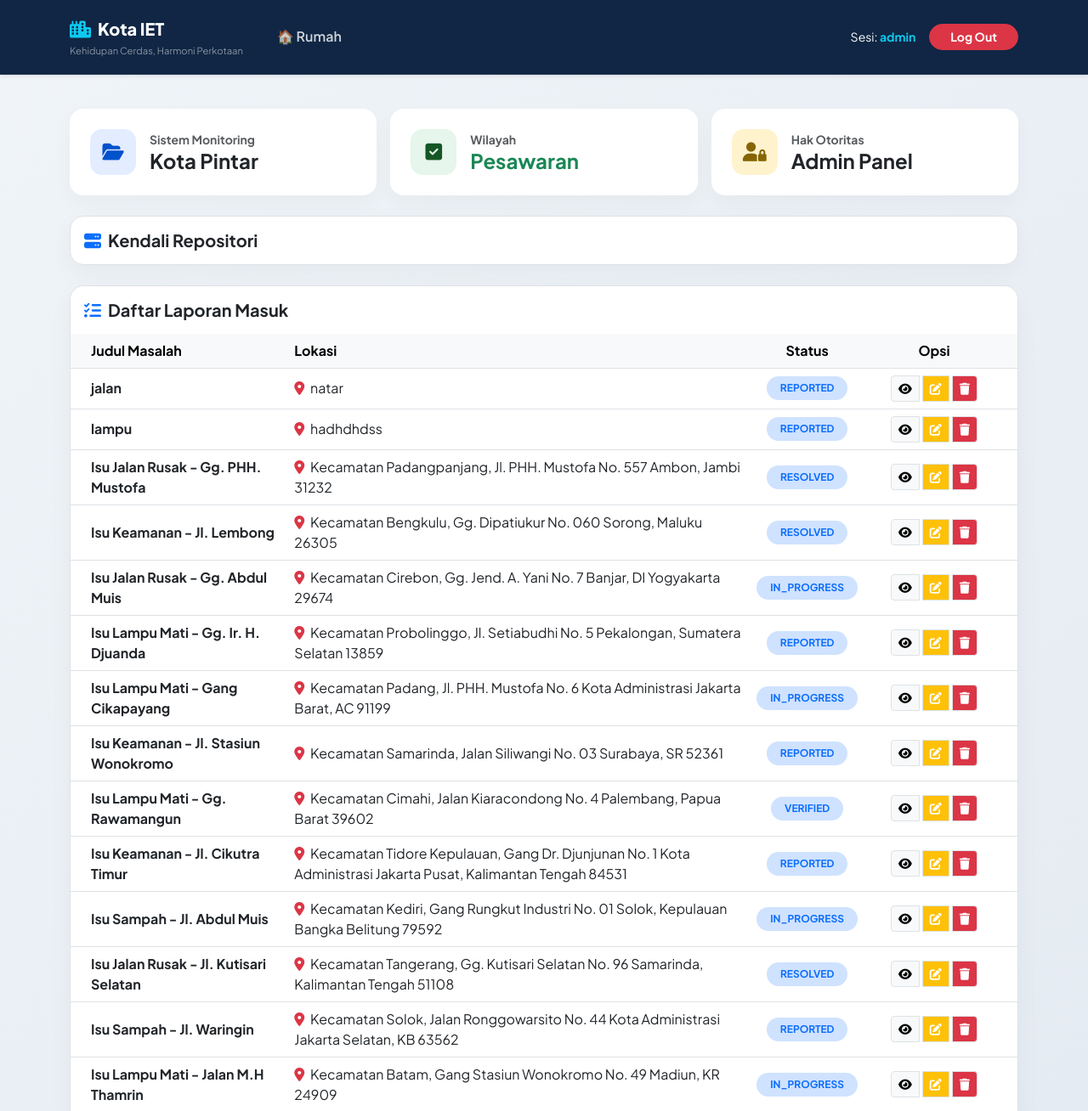
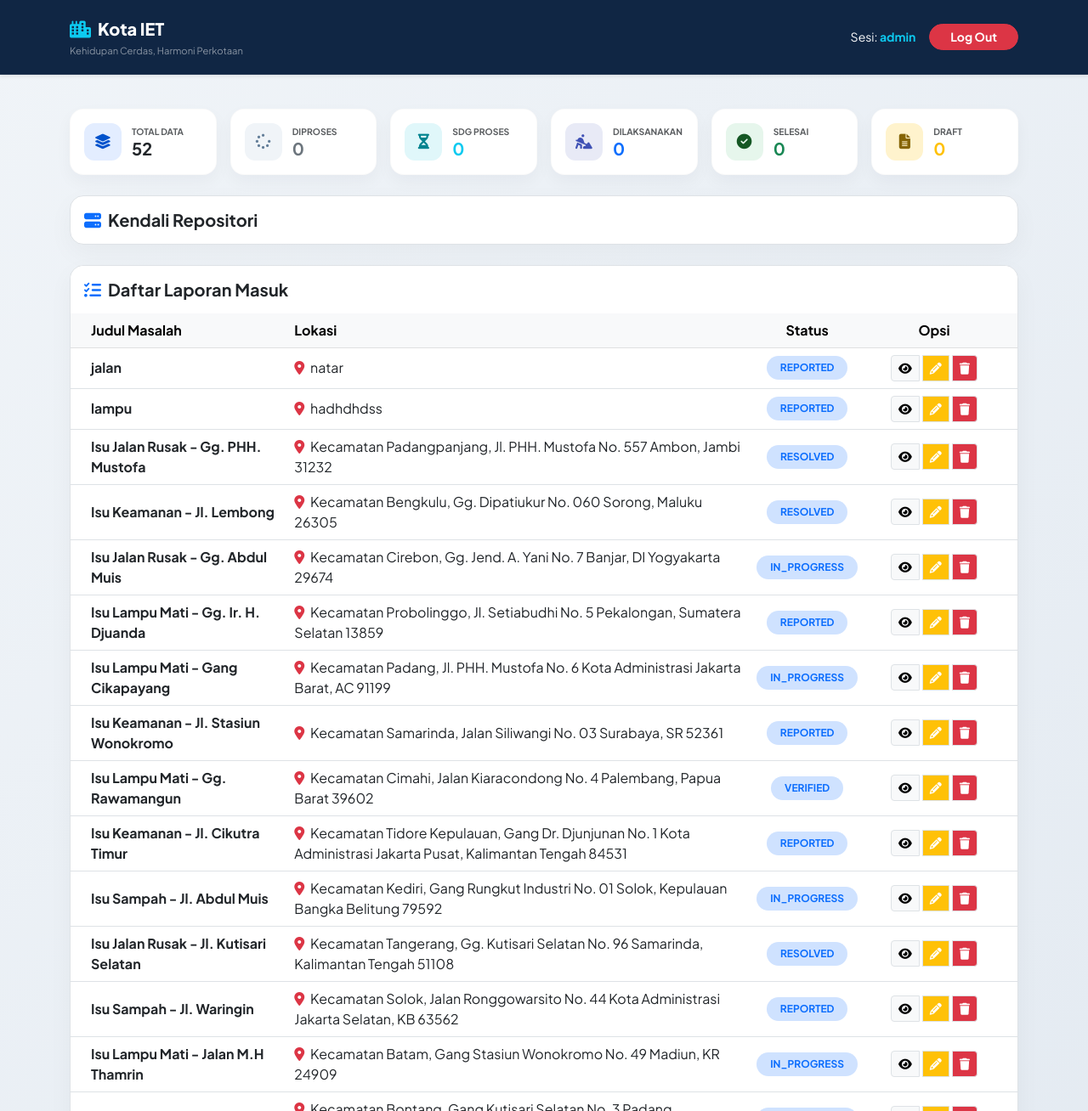
Before and after one commit to IET-Polinela/project-2026-ikromsafei, a Django app: page / in a window 1280 px wide. Shown: the top 1308 px of the page at 85% size. Run offline with Django 5.2, Linux system fonts and the light colour scheme; a user stored in the database is signed in; data comes from the database, SQL or seed files in the repository.

Commit message:
benerin lagi

```diff
--- a/server_smartcity/smartcity_app/urls.py
+++ b/server_smartcity/smartcity_app/urls.py
@@ -15,12 +15,31 @@ router.register(r'report', ReportViewSet, basename='report')
 User = get_user_model()
 
 # ========================================================
-# VIEWS UTAMA SINKRONISASI FRONTEND (ANTI 401 EROR)
+# VIEWS FRONTEND - STATISTIK REAL-TIME & AKURAT
 # ========================================================
 
 def backend_landing_page(request):
+    # Mengambil semua laporan untuk ditampilkan di tabel
     reports_data = Report.objects.all().order_by('-id')
-    return render(request, 'backend_home.html', {'reports': reports_data})
+
+    # Hitung jumlah berdasarkan status secara dinamis dari database
+    total_laporan = Report.objects.count()
+    jumlah_diproses = Report.objects.filter(status__iexact='Diproses').count()
+    jumlah_sedang_diproses = Report.objects.filter(status__iexact='Sedang Diproses').count()
+    jumlah_sedang_dilaksanakan = Report.objects.filter(status__iexact='Sedang Dilaksanakan').count()
+    jumlah_selesai = Report.objects.filter(status__iexact='Selesai').count()
+    jumlah_draft = Report.objects.filter(status__iexact='draft').count()
+
+    konteks = {
+        'reports': reports_data,
+        'total_laporan': total_laporan,
+        'jumlah_diproses': jumlah_diproses,
+        'jumlah_sedang_diproses': jumlah_sedang_diproses,
+        'jumlah_sedang_dilaksanakan': jumlah_sedang_dilaksanakan,
+        'jumlah_selesai': jumlah_selesai,
+        'jumlah_draft': jumlah_draft,
+    }
+    return render(request, 'backend_home.html', konteks)
 
 def login_frontend_view(request):
     if request.method == 'POST':
@@ -57,7 +76,6 @@ def logout_frontend_view(request):
     messages.info(request, 'Sesi Anda telah berakhir.')
     return redirect('backend_home_root')
 
-# 🆕 FUNGSI TAMBAH DATA (UNTUK USER)
 def tambah_laporan_frontend(request):
     if request.method == 'POST' and request.user.is_authenticated:
         t = request.POST.get('title')
@@ -65,10 +83,9 @@ def tambah_laporan_frontend(request):
         s = request.POST.get('status', 'Diproses')
 
         Report.objects.create(title=t, location=l, status=s, user=request.user)
-        messages.success(request, 'Laporan keluhan Anda berhasil dikirim ke sistem!')
+        messages.success(request, 'Laporan baru berhasil disimpan ke sistem!')
     return redirect('backend_home_root')
 
-# 🆕 FUNGSI UBAH DATA STATUS (UNTUK ADMIN)
 def ubah_laporan_frontend(request, pk):
     if request.method == 'POST' and request.user.is_authenticated:
         if request.user.is_staff or request.user.is_superuser:
@@ -80,7 +97,6 @@ def ubah_laporan_frontend(request, pk):
             messages.error(request, 'Akses ditolak! Anda bukan admin.')
     return redirect('backend_home_root')
 
-# 🆕 FUNGSI HAPUS DATA (UNTUK ADMIN)
 def hapus_laporan_frontend(request, pk):
     if request.user.is_authenticated and (request.user.is_staff or request.user.is_superuser):
         laporan = get_object_or_404(Report, pk=pk)
@@ -99,7 +115,6 @@ urlpatterns = [
     path('register-frontend/', register_frontend_view, name='register_frontend'),
     path('logout-frontend/', logout_frontend_view, name='logout_frontend'),
 
-    # Rute Baru Penanganan Aksi Form HTML
     path('tambah-laporan/', tambah_laporan_frontend, name='tambah_laporan_frontend'),
     path('ubah-laporan/<int:pk>/', ubah_laporan_frontend, name='ubah_laporan_frontend'),
     path('hapus-laporan/<int:pk>/', hapus_laporan_frontend, name='hapus_laporan_frontend'),
--- a/server_smartcity/templates/backend_home.html
+++ b/server_smartcity/templates/backend_home.html
@@ -4,11 +4,8 @@
     <meta charset="UTF-8">
     <meta name="viewport" content="width=device-width, initial-scale=1.0">
     <title>Portal Kota Pintar</title>
-    <!-- Bootstrap CSS -->
     <link href="https://cdn.jsdelivr.net/npm/bootstrap@5.3.0/dist/css/bootstrap.min.css" rel="stylesheet">
-    <!-- Font Awesome -->
     <link rel="stylesheet" href="https://cdnjs.cloudflare.com/ajax/libs/font-awesome/6.4.0/css/all.min.css">
-    <!-- Google Fonts Premium -->
     <link rel="preconnect" href="https://fonts.googleapis.com">
     <link rel="preconnect" href="https://fonts.gstatic.com" crossorigin>
     <link href="https://fonts.googleapis.com/css2?family=Plus+Jakarta+Sans:wght@400;500;600;700;800&display=swap" rel="stylesheet">
@@ -40,10 +37,6 @@
         .navbar-custom .navbar-brand {
             color: #ffffff !important;
             font-weight: 800;
-        }
-        .navbar-custom .nav-link {
-            color: rgba(255, 255, 255, 0.8) !important;
-            font-weight: 600;
         }
 
         .portal-container {
@@ -96,59 +89,59 @@
             font-size: 0.85rem;
         }
 
+        /* DASHBOARD INDIKATOR STATISTIK */
         .dash-card {
             background: #ffffff;
             border-radius: 16px;
-            padding: 24px;
-            box-shadow: 0 10px 25px rgba(0,0,0,0.03);
+            padding: 16px;
+            box-shadow: 0 8px 20px rgba(7,30,61,0.04);
+            border: 1px solid rgba(0,0,0,0.02);
+            display: flex;
+            align-items: center;
+            gap: 12px;
         }
         .icon-shape {
-            width: 54px;
-            height: 54px;
-            border-radius: 14px;
+            width: 44px;
+            height: 44px;
+            border-radius: 12px;
             display: flex;
             align-items: center;
             justify-content: center;
-            font-size: 1.4rem;
+            font-size: 1.1rem;
+            flex-shrink: 0;
         }
-        .bg-light-blue { background-color: #e3edff; color: #0052cc; }
-        .bg-light-success { background-color: #e6f6ec; color: #155724; }
-        .bg-light-warning { background-color: #fff3cd; color: #856404; }
+
+        /* THEME WARNA INDIKATOR CARD */
+        .bg-card-total { background-color: #e3edff; color: #0052cc; }
+        .bg-card-proses { background-color: #f0f4f8; color: #627d98; }
+        .bg-card-sedang { background-color: #e0f7fa; color: #00838f; }
+        .bg-card-jalan { background-color: #e8eaf6; color: #3f51b5; }
+        .bg-card-selesai { background-color: #e6f6ec; color: #155724; }
+        .bg-card-draft { background-color: #fff3cd; color: #856404; }
 
         .card-custom { border: none; border-radius: 16px; box-shadow: 0 10px 30px rgba(0,0,0,0.04); background: #ffffff; }
-        footer { text-align: center; padding: 25px 0; color: #627d98; background: #ffffff; border-top: 1px solid rgba(0,0,0,0.05); }
+        footer { text-align: center; padding: 25px 0; color: #627d98; background: #ffffff; border-top: 1px solid rgba(0,0,0,0.05); mgt-auto; }
     </style>
 </head>
 <body>
 
-    <!-- NAVBAR UTAMA -->
     <nav class="navbar navbar-expand-lg navbar-custom navbar-dark shadow-sm">
         <div class="container">
             <a class="navbar-brand d-flex flex-column" href="/">
                 <span><i class="fa-solid fa-city text-info me-2"></i>Kota IET</span>
                 <span class="fw-normal text-white-50" style="font-size: 0.7rem; margin-top: 2px;">Kehidupan Cerdas, Harmoni Perkotaan</span>
             </a>
-            <button class="navbar-toggler border-0" type="button" data-bs-toggle="collapse" data-bs-target="#navbarNav">
-                <span class="navbar-toggler-icon"></span>
-            </button>
-            <div class="collapse navbar-collapse" id="navbarNav">
-                <ul class="navbar-nav ms-3 me-auto mb-2 mb-lg-0">
-                    <li class="nav-item"><a class="nav-link active" href="/">🏠 Rumah</a></li>
-                </ul>
-                <div class="d-flex gap-2 align-items-center">
+            <div class="ms-auto d-flex gap-2 align-items-center">
                 {% if user.is_authenticated %}
                     <span class="text-white me-2 small">Sesi: <strong class="text-info">{{ user.username }}</strong></span>
                     <a href="{% url 'logout_frontend' %}" class="btn btn-danger btn-sm px-4 rounded-pill fw-bold">Log Out</a>
                 {% else %}
-                        <a href="/" class="btn btn-outline-light btn-sm px-4 rounded-pill fw-bold">Login</a>
                     <a href="#" data-bs-toggle="modal" data-bs-target="#modalRegister" class="btn btn-info text-dark btn-sm px-4 rounded-pill fw-bold shadow-sm">Daftar</a>
                 {% endif %}
             </div>
         </div>
-        </div>
     </nav>
 
-    <!-- NOTIFIKASI SYSTEM -->
     <div class="container mt-3">
         {% if messages %}
             {% for message in messages %}
@@ -160,9 +153,6 @@
         {% endif %}
     </div>
 
-    <!-- ======================================================== -->
-    <!-- TAMPILAN 1: BELUM LOGIN -->
-    <!-- ======================================================== -->
     {% if not user.is_authenticated %}
     <div class="container my-auto">
         <div class="portal-container row mx-auto">
@@ -202,15 +192,64 @@
         </div>
     </div>
 
-    <!-- ======================================================== -->
-    <!-- TAMPILAN 2: SUDAH LOGIN -->
-    <!-- ======================================================== -->
     {% else %}
     <div class="container my-4 mb-5">
+
         <div class="row g-3 mb-4">
-            <div class="col-md-4"><div class="dash-card d-flex align-items-center gap-3"><div class="icon-shape bg-light-blue"><i class="fa-solid fa-folder-open"></i></div><div><small class="text-muted d-block fw-bold">Sistem Monitoring</small><h4 class="fw-bold text-dark mb-0">Kota Pintar</h4></div></div></div>
-            <div class="col-md-4"><div class="dash-card d-flex align-items-center gap-3"><div class="icon-shape bg-light-success"><i class="fa-solid fa-square-check"></i></div><div><small class="text-muted d-block fw-bold">Wilayah</small><h4 class="fw-bold text-success mb-0">Pesawaran</h4></div></div></div>
-            <div class="col-md-4"><div class="dash-card d-flex align-items-center gap-3"><div class="icon-shape bg-light-warning"><i class="fa-solid fa-user-lock"></i></div><div><small class="text-muted d-block fw-bold">Hak Otoritas</small><h4 class="fw-bold text-dark mb-0">{% if user.is_staff or user.is_superuser %}Admin Panel{% else %}Akses Warga{% endif %}</h4></div></div></div>
+            <div class="col-md-4 col-lg-2">
+                <div class="dash-card">
+                    <div class="icon-shape bg-card-total"><i class="fa-solid fa-layer-group"></i></div>
+                    <div>
+                        <small class="text-muted d-block fw-bold" style="font-size: 0.65rem;">TOTAL DATA</small>
+                        <h5 class="fw-bold text-dark mb-0">{{ total_laporan }}</h5>
+                    </div>
+                </div>
+            </div>
+            <div class="col-md-4 col-lg-2">
+                <div class="dash-card">
+                    <div class="icon-shape bg-card-proses"><i class="fa-solid fa-spinner"></i></div>
+                    <div>
+                        <small class="text-muted d-block fw-bold" style="font-size: 0.65rem;">DIPROSES</small>
+                        <h5 class="fw-bold text-secondary mb-0">{{ jumlah_diproses }}</h5>
+                    </div>
+                </div>
+            </div>
+            <div class="col-md-4 col-lg-2">
+                <div class="dash-card">
+                    <div class="icon-shape bg-card-sedang"><i class="fa-solid fa-hourglass-half"></i></div>
+                    <div>
+                        <small class="text-muted d-block fw-bold" style="font-size: 0.65rem;">SDG PROSES</small>
+                        <h5 class="fw-bold text-info mb-0">{{ jumlah_sedang_diproses }}</h5>
+                    </div>
+                </div>
+            </div>
+            <div class="col-md-4 col-lg-2">
+                <div class="dash-card">
+                    <div class="icon-shape bg-card-jalan"><i class="fa-solid fa-person-digging"></i></div>
+                    <div>
+                        <small class="text-muted d-block fw-bold" style="font-size: 0.65rem;">DILAKSANAKAN</small>
+                        <h5 class="fw-bold text-primary mb-0">{{ jumlah_sedang_dilaksanakan }}</h5>
+                    </div>
+                </div>
+            </div>
+            <div class="col-md-4 col-lg-2">
+                <div class="dash-card">
+                    <div class="icon-shape bg-card-selesai"><i class="fa-solid fa-circle-check"></i></div>
+                    <div>
+                        <small class="text-muted d-block fw-bold" style="font-size: 0.65rem;">SELESAI</small>
+                        <h5 class="fw-bold text-success mb-0">{{ jumlah_selesai }}</h5>
+                    </div>
+                </div>
+            </div>
+            <div class="col-md-4 col-lg-2">
+                <div class="dash-card">
+                    <div class="icon-shape bg-card-draft"><i class="fa-solid fa-file-lines"></i></div>
+                    <div>
+                        <small class="text-muted d-block fw-bold" style="font-size: 0.65rem;">DRAFT</small>
+                        <h5 class="fw-bold text-warning mb-0">{{ jumlah_draft }}</h5>
+                    </div>
+                </div>
+            </div>
         </div>
 
         <div class="card card-custom p-3 border mb-4">
@@ -226,7 +265,6 @@
             </div>
         </div>
 
-        <!-- TABEL DATA LAPORAN -->
         <div class="card card-custom border" id="tabel-laporan">
             <div class="card-header bg-white py-3 border-0 rounded-top-4">
                 <h5 class="mb-0 text-dark fw-bold"><i class="fa-solid fa-list-check text-primary me-2"></i>Daftar Laporan Masuk</h5>
@@ -248,7 +286,6 @@
                                 <td class="ps-4 fw-bold text-dark">{{ report.title }}</td>
                                 <td><i class="fa-solid fa-location-dot text-danger me-1"></i> {{ report.location }}</td>
                                 <td class="text-center">
-                                    <!-- BADGE WARNA DINAMIS SESUAI REQUEST -->
                                     {% if report.status|lower == 'draft' %}
                                         <span class="badge bg-warning text-dark px-3 py-2 rounded-pill">Draft</span>
                                     {% elif report.status|lower == 'diproses' %}
@@ -267,27 +304,44 @@
                                     <div class="btn-group gap-1">
                                         <button class="btn btn-sm btn-light border" title="Lihat"><i class="fa-solid fa-eye"></i></button>
                                         {% if user.is_staff or user.is_superuser %}
-                                            <!-- Pemicu Modal Edit yang Berfungsi Sekarang -->
-                                            <button class="btn btn-sm btn-warning border text-white" data-bs-toggle="modal" data-bs-target="#modalEditStatus{{ report.id }}" title="Admin Edit Status"><i class="fa-solid fa-pen-to-square"></i></button>
-                                            <a href="{% url 'hapus_laporan_frontend' report.id %}" class="btn btn-sm btn-danger border" onclick="return confirm('Yakin ingin menghapus laporan ini, Krom?')" title="Admin Hapus"><i class="fa-solid fa-trash"></i></a>
+                                            <button class="btn btn-sm btn-warning border text-white" data-bs-toggle="modal" data-bs-target="#modalEditStatus{{ report.id }}" title="Ubah Status"><i class="fa-solid fa-pencil"></i></button>
+                                            <a href="{% url 'hapus_laporan_frontend' report.id %}" class="btn btn-sm btn-danger border" onclick="return confirm('Apakah Anda yakin ingin menghapus aduan ini, Krom?')" title="Hapus"><i class="fa-solid fa-trash"></i></a>
                                         {% endif %}
                                     </div>
                                 </td>
                             </tr>
+                            {% empty %}
+                            <tr><td colspan="4" class="text-center py-4 text-muted">Belum ada data aduan keluhan masyarakat.</td></tr>
+                            {% endfor %}
+                        </tbody>
+                    </table>
+                </div>
+            </div>
+        </div>
+    </div>
 
-                            <!-- POPUP MODAL KHUSUS: EDIT STATUS UNTUK ADMIN -->
-                            <div class="modal fade" id="modalEditStatus{{ report.id }}" tabindex="-1" aria-hidden="true">
+    {% if user.is_staff or user.is_superuser %}
+        {% for report in reports %}
+        <div class="modal fade" id="modalEditStatus{{ report.id }}" tabindex="-1" aria-labelledby="editLabel{{ report.id }}" aria-hidden="true">
             <div class="modal-dialog modal-dialog-centered">
-                                    <form action="{% url 'ubah_laporan_frontend' report.id %}" method="POST" class="modal-content border-0 shadow">
+                <form action="{% url 'ubah_laporan_frontend' report.id %}" method="POST" class="modal-content border-0 shadow-lg" style="border-radius: 16px;">
                     {% csrf_token %}
-                                        <div class="modal-header bg-warning text-white">
-                                            <h5 class="modal-title fw-bold"><i class="fa-solid fa-pen-to-square me-2"></i>Ubah Status Laporan #{{ report.id }}</h5>
-                                            <button type="button" class="btn-close" data-bs-dismiss="modal"></button>
+                    <div class="modal-header bg-warning text-white py-3 rounded-top-3">
+                        <h5 class="modal-title fw-bold" id="editLabel{{ report.id }}"><i class="fa-solid fa-pen-to-square me-2"></i>Pembaruan Progres Keluhan #{{ report.id }}</h5>
+                        <button type="button" class="btn-close btn-close-white" data-bs-dismiss="modal" aria-label="Close"></button>
                     </div>
                     <div class="modal-body p-4">
-                                            <p class="mb-2">Judul: <strong>{{ report.title }}</strong></p>
                         <div class="mb-3">
-                                                <label class="form-label fw-bold">Pilih Status Kerja Terbaru:</label>
+                            <label class="text-muted small d-block">Judul Aduan</label>
+                            <span class="fw-bold text-dark fs-6">{{ report.title }}</span>
+                        </div>
+                        <div class="mb-3">
+                            <label class="text-muted small d-block">Lokasi Kejadian</label>
+                            <span class="fw-medium text-secondary"><i class="fa-solid fa-location-dot text-danger me-1"></i>{{ report.location }}</span>
+                        </div>
+                        <hr class="text-muted opacity-25">
+                        <div class="mb-2">
+                            <label class="form-label fw-bold text-dark">Ubah Kedudukan Status:</label>
                             <select name="status" class="form-select form-control-custom">
                                 <option value="Diproses" {% if report.status == 'Diproses' %}selected{% endif %}>Diproses</option>
                                 <option value="Sedang Diproses" {% if report.status == 'Sedang Diproses' %}selected{% endif %}>Sedang Diproses</option>
@@ -296,27 +350,19 @@
                             </select>
                         </div>
                     </div>
-                                        <div class="modal-footer">
-                                            <button type="button" class="btn btn-light" data-bs-dismiss="modal">Batal</button>
-                                            <button type="submit" class="btn btn-warning text-white fw-bold">Simpan Perubahan</button>
+                    <div class="modal-footer bg-light border-0 rounded-bottom-3">
+                        <button type="button" class="btn btn-light border fw-semibold rounded-3" data-bs-dismiss="modal">Batal</button>
+                        <button type="submit" class="btn btn-warning text-white fw-bold px-4 rounded-3 shadow-sm">Simpan Pembaruan</button>
                     </div>
                 </form>
             </div>
         </div>
-                            {% empty %}
-                            <tr><td colspan="4" class="text-center py-4 text-muted">Belum ada laporan keluhan.</td></tr>
         {% endfor %}
-                        </tbody>
-                    </table>
-                </div>
-            </div>
-        </div>
-    </div>
+    {% endif %}
     {% endif %}
 
     <footer><div class="container fw-medium">© 2026 <span class="text-primary fw-bold">IET Kota</span> – Dinas Kominfo Bandar Lampung.</div></footer>
 
-    <!-- POPUP MODAL: REGISTER -->
     <div class="modal fade" id="modalRegister" tabindex="-1" aria-hidden="true">
         <div class="modal-dialog modal-dialog-centered">
             <div class="modal-content border-0 shadow-lg" style="border-radius: 20px;">
@@ -344,20 +390,18 @@
         </div>
     </div>
 
-    <!-- POPUP MODAL: TAMBAH DATA (KHUSUS WARGA / CLIENT) -->
-    <div class="modal fade" id="modalTambahLaporan" tabindex="-1" aria-hidden="true">
+    <div class="modal fade" id="modalTambahLaporan" tabindex="-1" aria-labelledby="tambahLabel" aria-hidden="true">
         <div class="modal-dialog modal-dialog-centered">
             <div class="modal-content border-0 shadow-lg" style="border-radius: 20px;">
                 <div class="modal-header bg-primary text-white py-3 rounded-top-4">
-                    <h5 class="modal-title fw-bold"><i class="fa-solid fa-file-medical me-2"></i>Buat Laporan Baru</h5>
-                    <button type="button" class="btn-close btn-close-white" data-bs-dismiss="modal"></button>
+                    <h5 class="modal-title fw-bold" id="tambahLabel"><i class="fa-solid fa-file-medical me-2"></i>Buat Aduan Keluhan Baru</h5>
+                    <button type="button" class="btn-close btn-close-white" data-bs-dismiss="modal" aria-label="Close"></button>
                 </div>
-                <!-- 🚀 ACTION AMAN MENGARAH KE VIEW SYNC DJANGO -->
                 <form action="{% url 'tambah_laporan_frontend' %}" method="POST" class="modal-body p-4">
                     {% csrf_token %}
                     <div class="mb-3">
                         <label class="form-label small fw-bold text-secondary">Judul Masalah Keluhan</label>
-                        <input type="text" name="title" class="form-control form-control-custom" placeholder="Contoh: Lampu Jalan Padam" required>
+                        <input type="text" name="title" class="form-control form-control-custom" placeholder="Contoh: Saluran Air Mampet" required>
                     </div>
                     <div class="mb-3">
                         <label class="form-label small fw-bold text-secondary">Lokasi Infrastruktur</label>
@@ -370,13 +414,12 @@
                             <option value="draft">Simpan Sebagai Draft</option>
                         </select>
                     </div>
-                    <button type="submit" class="btn btn-portal w-100 py-2.5 mt-2">Kirim ke Sistem</button>
+                    <button type="submit" class="btn btn-portal w-100 py-2.5 mt-2 shadow">Kirim ke Sistem</button>
                 </form>
             </div>
         </div>
     </div>
 
-    <!-- Bootstrap JS -->
     <script src="https://cdn.jsdelivr.net/npm/bootstrap@5.3.0/dist/js/bootstrap.bundle.min.js"></script>
 </body>
 </html>
```
Lines whose indentation alone changed are shown as unchanged.
